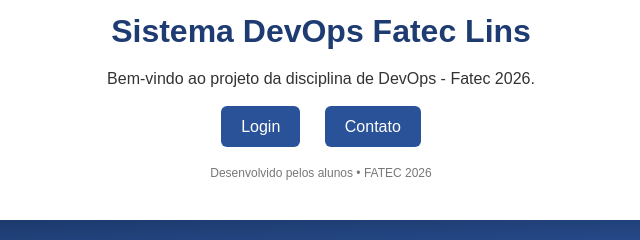
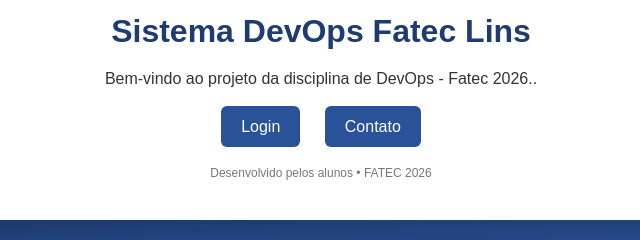
Before and after one commit to talitadev255-lang/Aula-_DevOps, a plain HTML site: page index.html in a window 1280 px wide. Shown: the part 128-368 px from the top of the page, 319-959 px from the left. Drawn offline with Linux system fonts and the light colour scheme.

Commit message:
meu primeiro commit

```diff
--- a/index.html
+++ b/index.html
@@ -65,7 +65,7 @@
         <h1> Sistema DevOps Fatec Lins</h1>
 
         <p>
-            Bem-vindo ao projeto da disciplina de DevOps - Fatec 2026.
+            Bem-vindo ao projeto da disciplina de DevOps - Fatec 2026..
         </p>
 
         <div class="menu">
```
